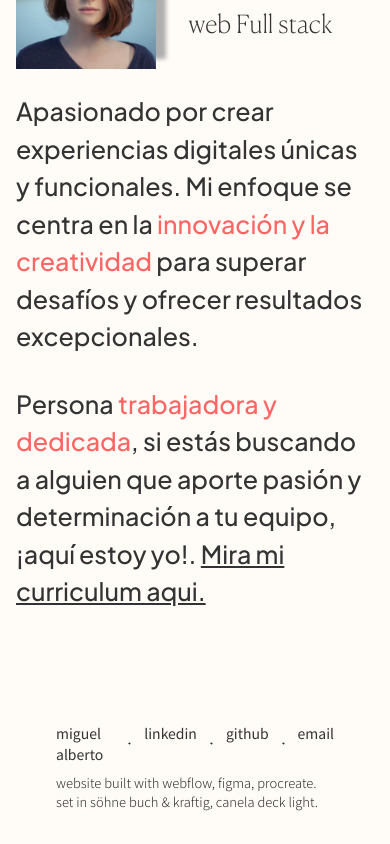
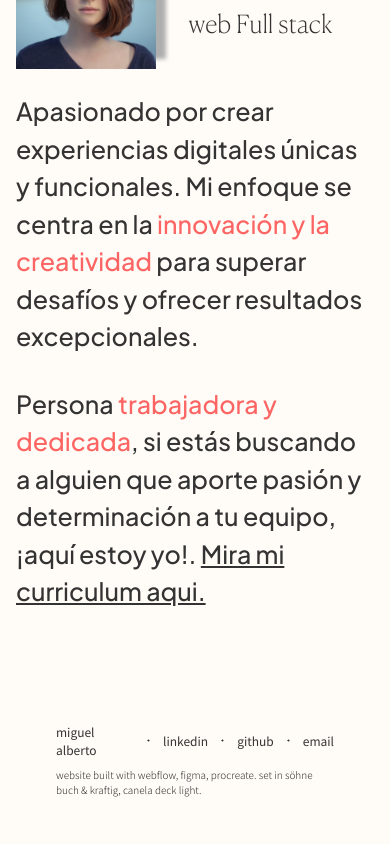
Before and after one commit to Miguel5040/Portafolio-web-v2, a React (Vite) app: page / in a window 390 px wide. Shown: the part 3216-4060 px from the top of the page. Built offline with nearby package versions, Linux system fonts and the light colour scheme.

Commit message:
responsividad footer corregida

```diff
--- a/index.html
+++ b/index.html
@@ -4,7 +4,7 @@
 <head>
     <meta charset="UTF-8" />
     <link rel="icon" type="image/svg+xml" href="./code.svg" />
-    <meta name="viewport" content="width=device-width, initial-scale=1.0" />
+    <meta name="viewport" content="width=device-width, initial-scale=1, maximum-scale=1, user-scalable=no">
     <!-- Google Fonts -->
     <link rel="preconnect" href="https://fonts.googleapis.com">
     <link rel="preconnect" href="https://fonts.gstatic.com" crossorigin>
--- a/src/components/About.jsx
+++ b/src/components/About.jsx
@@ -7,7 +7,7 @@ const About = () => (
             <div className="relative max-w-[250px]">
                 <img className="aspect-square object-cover" src="./images/foto.jpg" alt="imagen de perfil" />
                 <div className="absolute bg-[#aeaeae] blur-[2px] w-full h-full right-[-10px] top-[-10px] sm:right-[-15px] sm:top-[-15px] z-[-1]"></div>
-                <img className="rounded-full w-[30px] xs:w-[50px] md:w-[70px] absolute right-[-10px] top-[-10px] sm:right-[-15px] sm:top-[-15px]" src="./images/sticker.png"/>
+                <img className="rounded-full w-[30px] xs:w-[50px] md:w-[70px] absolute right-[-10px] top-[-10px] sm:right-[-15px] sm:top-[-15px]" src="./images/sticker.png" />
             </div>
             <div className="text-[18px] xs:text-[25px] md:text-[32px] mb-6 font-canela-deck">
                 <p className="text-nowrap text-[22px] xs:text-[30px] md:text-[42px]">Miguel Alberto</p>
@@ -15,7 +15,7 @@ const About = () => (
             </div>
         </div>
 
-        <img className="hidden xl:block absolute top-[220px] right-[120px] rotate-[220deg] scale-x-[1] w-[100px]" src="./images/arrow.png"/>
+        <img className="hidden xl:block absolute top-[220px] right-[120px] rotate-[220deg] scale-x-[1] w-[100px]" src="./images/arrow.png" />
 
         <article>
             <div className="xs:text-[25px] text-[20px] text-pretty font-jakarta">
--- a/src/components/Footer.jsx
+++ b/src/components/Footer.jsx
@@ -3,7 +3,7 @@ import Container from "../sub-components/Container"
 const Footer = () => (
     <Container className={"px-[40px] py-[32px] z-[100]"}>
         <footer className="flex flex-col gap-2 items-center">
-            <div className="flex gap-3 text-[14px] font-normal">
+            <div className="flex gap-3 text-[12px] sm:text-[14px] font-normal items-center justify-center">
                 <div>
                     miguel alberto
                 </div>
@@ -26,7 +26,7 @@ const Footer = () => (
                     <a className="hover:underline" href="">email</a>
                 </div>
             </div>
-            <div className="text-[13px]">
+            <div className="text-[10px] sm:text-[13px]">
                 website built with webflow, figma, procreate. set in söhne buch & kraftig, canela deck light.
             </div>
         </footer>
```
